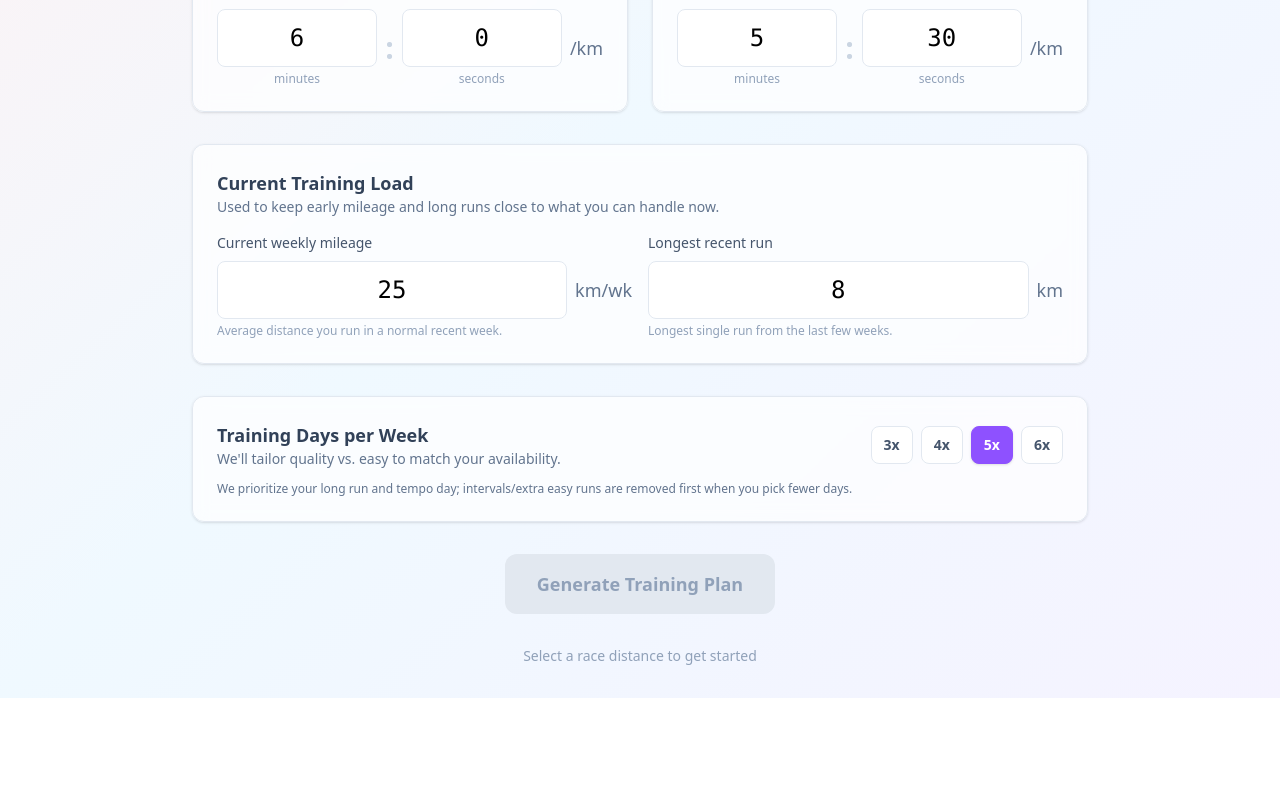
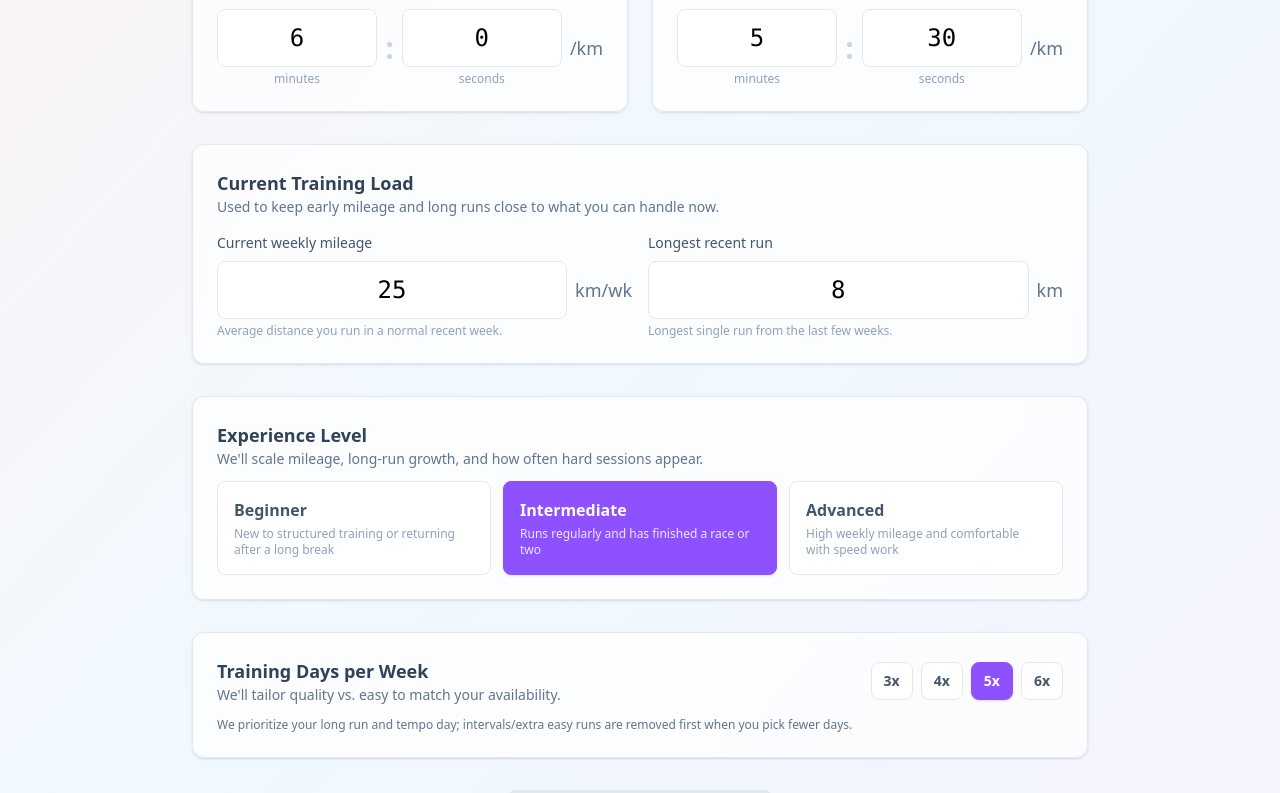
Before and after one commit to makoydev/runathon, a React (Vite) app: page / in a window 1280 px wide. Shown: the part 463-1256 px from the top of the page. Before the commit the page ends 1161 px from the top, so only its background shows below. Built offline with nearby package versions, Linux system fonts and the light colour scheme.

Commit message:
Wire experience level into plan generation

```diff
--- a/src/App.tsx
+++ b/src/App.tsx
@@ -4,8 +4,9 @@ import { PaceInput } from './components/PaceInput';
 import { TrainingPlanDisplay } from './components/TrainingPlanDisplay';
 import { TrainingDaysSelector } from './components/TrainingDaysSelector';
 import { CurrentLoadInputs } from './components/CurrentLoadInputs';
+import { ExperienceLevelSelector } from './components/ExperienceLevelSelector';
 import { generateTrainingPlan } from './utils/planGenerator';
-import type { RaceDistance, Pace, TrainingPlan } from './types';
+import type { RaceDistance, Pace, TrainingPlan, ExperienceLevel } from './types';
 
 function App() {
   const [selectedDistance, setSelectedDistance] = useState<RaceDistance | null>(null);
@@ -13,6 +14,7 @@ function App() {
   const [targetPace, setTargetPace] = useState<Pace>({ minutes: 5, seconds: 30 });
   const [currentWeeklyMileage, setCurrentWeeklyMileage] = useState<number>(25);
   const [longestRecentRun, setLongestRecentRun] = useState<number>(8);
+  const [experienceLevel, setExperienceLevel] = useState<ExperienceLevel>('intermediate');
   const [trainingDays, setTrainingDays] = useState<number>(5);
   const [plan, setPlan] = useState<TrainingPlan | null>(null);
 
@@ -37,7 +39,8 @@ function App() {
       targetPace,
       trainingDays,
       currentWeeklyMileage,
-      longestRecentRun
+      longestRecentRun,
+      experienceLevel
     );
     setPlan(newPlan);
   };
@@ -49,6 +52,7 @@ function App() {
     setTargetPace({ minutes: 5, seconds: 30 });
     setCurrentWeeklyMileage(25);
     setLongestRecentRun(8);
+    setExperienceLevel('intermediate');
     setTrainingDays(5);
   };
 
@@ -98,6 +102,8 @@ function App() {
           onLongestRecentRunChange={setLongestRecentRun}
         />
 
+        <ExperienceLevelSelector experienceLevel={experienceLevel} onChange={setExperienceLevel} />
+
         <TrainingDaysSelector trainingDays={trainingDays} onChange={setTrainingDays} />
 
         <div className="flex justify-center">
```
